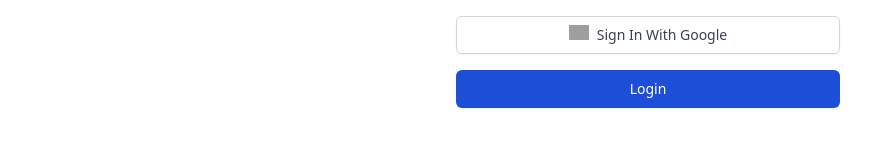
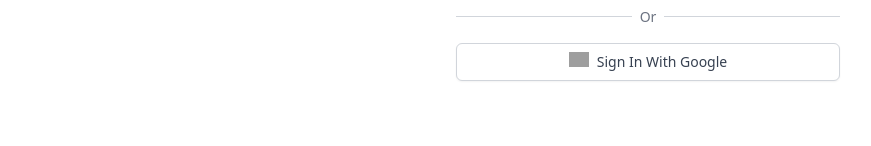
Before and after one commit to zaizen24/pintura, a React (Vite) app: page /login in a window 1280 px wide. Shown: the part 570-716 px from the top of the page, without its empty margins (216-1087 px from the left). Built offline with nearby package versions, Linux system fonts and the light colour scheme; grey boxes are pictures that could not be loaded.

Commit message:
fixing loginpage

```diff
--- a/src/pages/public/LoginPage.jsx
+++ b/src/pages/public/LoginPage.jsx
@@ -132,12 +132,6 @@
                 Sign In With Google
               </button>
             </div>
-            <button
-              className="w-full flex justify-center py-2 px-4 border border-transparent rounded-md shadow-sm text-sm font-medium text-white bg-blue-700 hover:bg-blue-800 focus:outline-none focus:ring-2 focus:ring-offset-2 focus:ring-blue-500"
-              type="submit"
-            >
-              Login
-            </button>
 
           </form>
         </div>
```
